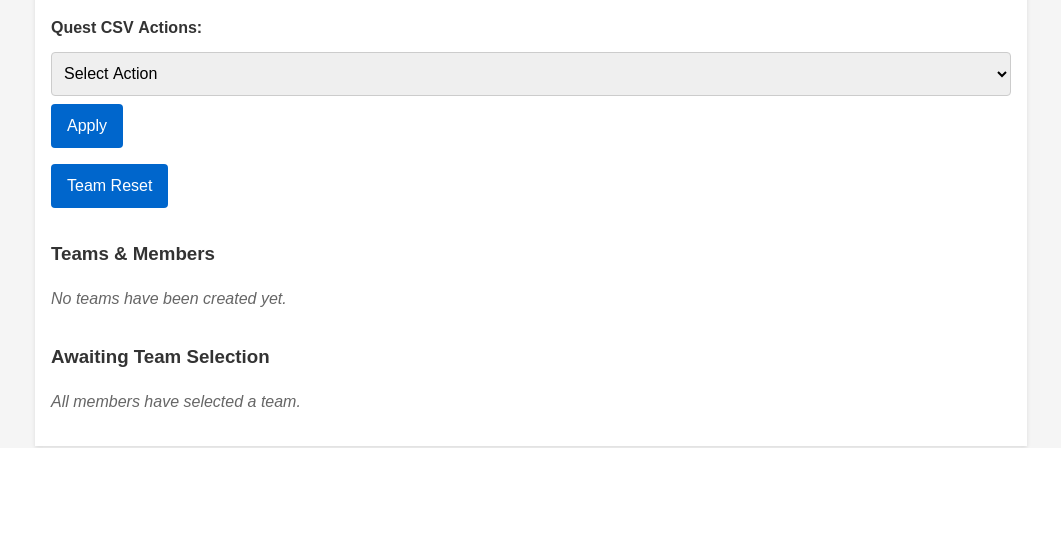
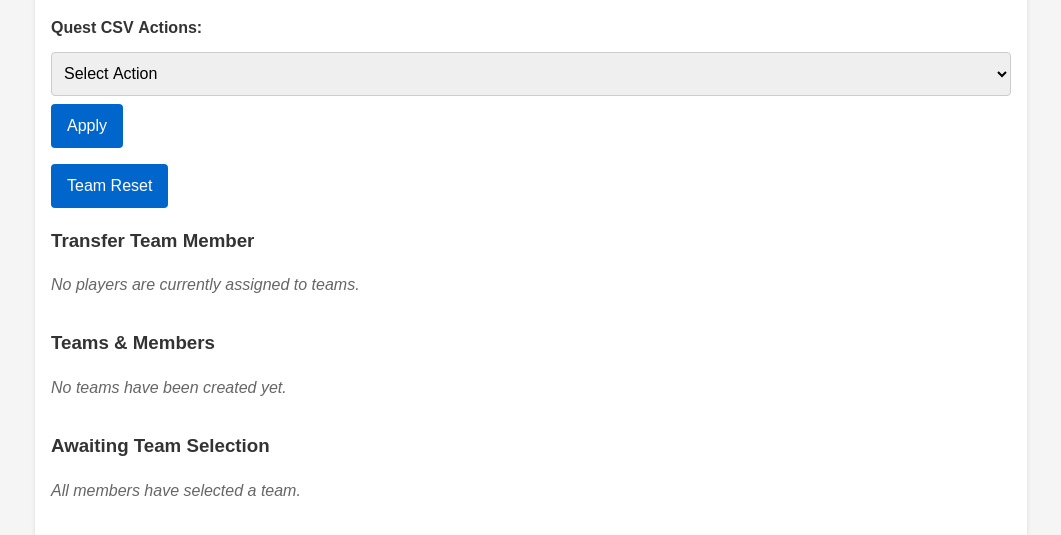
Before and after one commit to jc08107/Scavenger, a FastAPI app: template templates/admin_dashboard.html in a window 1280 px wide. Shown: the part 352-887 px from the top of the page, without its empty margins (109-1170 px from the left). Before the commit the page ends 800 px from the top, so only its background shows below. Run offline with FastAPI, Linux system fonts and the light colour scheme; the template is opened without the code that fills it, so the values that code supplies are empty.

Commit message:
Describe what changed

```diff
--- a/main.py
+++ b/main.py
@@ -18,6 +18,7 @@ import os
 import uuid
 from datetime import datetime
 from typing import List, Optional
+from urllib.parse import quote
 
 from fastapi import (
     Depends,
@@ -29,7 +30,7 @@ from fastapi import (
     UploadFile,
     status,
 )
-from fastapi.responses import HTMLResponse, RedirectResponse
+from fastapi.responses import HTMLResponse, RedirectResponse, Response
 from fastapi.staticfiles import StaticFiles
 from fastapi.templating import Jinja2Templates
 from sqlalchemy import text
@@ -460,11 +461,13 @@ def player_teams_get(request: Request, db: Session = Depends(database.get_db), u
         return RedirectResponse(url="/player/home", status_code=302)
     # Retrieve existing teams
     teams = db.query(Team).all()
+    message = request.query_params.get("message")
     return templates.TemplateResponse(
         "player_teams.html",
         {
             "request": request,
             "teams": teams,
+            "message": message,
         },
     )
 
@@ -476,10 +479,22 @@ def player_teams_post(
     new_team_name: Optional[str] = Form(None),
     db: Session = Depends(database.get_db),
     user: User = Depends(require_role("player")),
-) -> RedirectResponse:
+) -> Response:
     if user.team_id:
         return RedirectResponse(url="/player/home", status_code=302)
     session = get_session(db)
+
+    def render_with_message(message: str, status_code: int = 200) -> HTMLResponse:
+        teams = db.query(Team).all()
+        return templates.TemplateResponse(
+            "player_teams.html",
+            {
+                "request": request,
+                "teams": teams,
+                "message": message,
+            },
+            status_code=status_code,
+        )
 
     # Normalize inputs
     team_id = (team_id or "").strip()
@@ -489,11 +504,10 @@ def player_teams_post(
     if new_team_name:
         # Basic validation
         if len(new_team_name) < 3:
-            raise HTTPException(400, detail="Team name must be at least 3 characters")
+            return render_with_message("Team name must be at least 3 characters.")
         # Check unique name
         if db.query(Team).filter(Team.name == new_team_name).first():
-            # Name taken; you could re-render with a message; for now just 400:
-            raise HTTPException(400, detail="Team name already in use")
+            return render_with_message("That team name is already in use. Please choose another name.")
         team = Team(name=new_team_name, created_by_user_id=user.id)
         db.add(team)
         db.commit()
@@ -508,10 +522,13 @@ def player_teams_post(
         try:
             tid = int(team_id)
         except ValueError:
-            raise HTTPException(400, detail="Invalid team ID")
+            return render_with_message("Please select a valid team.")
         team = db.query(Team).filter(Team.id == tid).first()
         if not team:
-            raise HTTPException(404, detail="Team not found")
+            return render_with_message("That team could not be found. Please pick another team or create one.")
+        member_count = db.query(User).filter(User.team_id == team.id).count()
+        if member_count >= 9:
+            return render_with_message("That team already has 9 players. Please join a different team or create your own.")
         user.team_id = team.id
         user.is_team_leader = False
         db.commit()
@@ -519,7 +536,7 @@ def player_teams_post(
         return RedirectResponse(url="/player/home", status_code=302)
 
     # Neither a new name nor a valid team_id was provided
-    raise HTTPException(400, detail="Please choose a team or enter a new team name")
+    return render_with_message("Please choose a team or enter a new team name.", status_code=400)
 
 
 @app.get("/player/home", response_class=HTMLResponse)
@@ -851,6 +868,13 @@ def admin_dashboard(
         .order_by(Team.name.asc())
         .all()
     )
+    transfer_players = (
+        db.query(User)
+        .filter(User.role == "player", User.team_id.isnot(None))
+        .options(subqueryload(User.team))
+        .order_by(User.first_name.asc())
+        .all()
+    )
     team_groups = []
     for team in teams:
         members = sorted(team.members, key=lambda member: member.first_name.lower())
@@ -862,6 +886,15 @@ def admin_dashboard(
         .all()
     )
     quest_count = db.query(Quest).filter(Quest.session_id == session.id).count()
+    transfer_teams = []
+    for team in teams:
+        member_count = len(team.members)
+        if member_count < 9:
+            transfer_teams.append(
+                {"id": team.id, "name": team.name, "member_count": member_count}
+            )
+    transfer_message = request.query_params.get("transfer_message")
+    transfer_error = request.query_params.get("transfer_error")
     return templates.TemplateResponse(
         "admin_dashboard.html",
         {
@@ -870,6 +903,10 @@ def admin_dashboard(
             "team_groups": team_groups,
             "awaiting_members": awaiting_members,
             "quest_count": quest_count,
+            "transfer_players": transfer_players,
+            "transfer_teams": transfer_teams,
+            "transfer_message": transfer_message,
+            "transfer_error": transfer_error,
         },
     )
 
@@ -965,3 +1002,53 @@ def admin_team_reset(
     reset_all_teams(db)
     db.commit()
     return RedirectResponse(url="/admin/dashboard", status_code=302)
+
+
+@app.post("/admin/transfer-player")
+def admin_transfer_player(
+    request: Request,
+    player_id: int = Form(...),
+    target_team_id: int = Form(...),
+    db: Session = Depends(database.get_db),
+    user: User = Depends(require_role("admin")),
+) -> RedirectResponse:
+    def redirect_with_feedback(key: str, message: str) -> RedirectResponse:
+        encoded = quote(message)
+        return RedirectResponse(url=f"/admin/dashboard?{key}={encoded}", status_code=302)
+
+    player = (
+        db.query(User)
+        .filter(User.id == player_id, User.role == "player")
+        .options(subqueryload(User.team))
+        .first()
+    )
+    if not player:
+        return redirect_with_feedback("transfer_error", "Player not found.")
+    if player.team_id is None:
+        return redirect_with_feedback("transfer_error", "This player is not currently assigned to a team.")
+    try:
+        target_team_id_int = int(target_team_id)
+    except (TypeError, ValueError):
+        return redirect_with_feedback("transfer_error", "Please select a valid team to transfer to.")
+    target_team = db.query(Team).filter(Team.id == target_team_id_int).first()
+    if not target_team:
+        return redirect_with_feedback("transfer_error", "Selected team could not be found.")
+    if player.team_id == target_team.id:
+        return redirect_with_feedback("transfer_error", "Player is already on that team.")
+    member_count = db.query(User).filter(User.team_id == target_team.id).count()
+    if member_count >= 9:
+        return redirect_with_feedback("transfer_error", "Selected team already has the maximum of 9 players.")
+
+    player.team_id = target_team.id
+    player.is_team_leader = False
+    db.commit()
+
+    session = get_session(db)
+    ensure_team_quests(db, target_team, session)
+
+    player_name = player.first_name
+    new_team_name = target_team.name
+    return redirect_with_feedback(
+        "transfer_message",
+        f"{player_name} has been transferred to {new_team_name}.",
+    )
--- a/templates/admin_dashboard.html
+++ b/templates/admin_dashboard.html
@@ -27,6 +27,38 @@
 <form method="post" action="/admin/team-reset" class="form-inline" onsubmit="return confirm('This will delete all teams and remove members from their teams. Continue?');">
     <button type="submit">Team&nbsp;Reset</button>
 </form>
+<section class="transfer-section">
+    <h3>Transfer&nbsp;Team&nbsp;Member</h3>
+    {% if transfer_error %}
+    <p class="alert error">{{ transfer_error }}</p>
+    {% endif %}
+    {% if transfer_message %}
+    <p class="alert success">{{ transfer_message }}</p>
+    {% endif %}
+    {% if transfer_players and transfer_teams %}
+    <form method="post" action="/admin/transfer-player" class="form-inline transfer-form">
+        <label for="transfer_player_id">Player:</label>
+        <select name="player_id" id="transfer_player_id" required>
+            <option value="" disabled selected>Select&nbsp;Player</option>
+            {% for player in transfer_players %}
+            <option value="{{ player.id }}" data-current-team="{{ player.team_id or '' }}">{{ player.first_name }}{% if player.team %} &mdash; {{ player.team.name }}{% endif %}</option>
+            {% endfor %}
+        </select>
+        <span class="transfer-label">Transfer&nbsp;to</span>
+        <select name="target_team_id" id="transfer_team_id" required>
+            <option value="" disabled selected>Select&nbsp;Team</option>
+            {% for team in transfer_teams %}
+            <option value="{{ team.id }}" data-member-count="{{ team.member_count }}">{{ team.name }} ({{ team.member_count }} players)</option>
+            {% endfor %}
+        </select>
+        <button type="submit">Transfer</button>
+    </form>
+    {% elif not transfer_players %}
+    <p class="empty-state">No players are currently assigned to teams.</p>
+    {% else %}
+    <p class="empty-state">No teams have open slots under the 9-player limit.</p>
+    {% endif %}
+</section>
 
 <section class="roster-section">
     <h3>Teams&nbsp;&amp;&nbsp;Members</h3>
@@ -73,4 +105,36 @@
     <p class="empty-state">All members have selected a team.</p>
     {% endif %}
 </section>
+{% if transfer_players and transfer_teams %}
+<script>
+document.addEventListener('DOMContentLoaded', function () {
+    const playerSelect = document.getElementById('transfer_player_id');
+    const teamSelect = document.getElementById('transfer_team_id');
+    function filterTeams() {
+        const currentTeamId = playerSelect.selectedOptions.length ? playerSelect.selectedOptions[0].dataset.currentTeam : '';
+        Array.from(teamSelect.options).forEach((option) => {
+            if (!option.value) {
+                option.hidden = false;
+                option.disabled = false;
+                return;
+            }
+            if (option.value === currentTeamId) {
+                option.hidden = true;
+                option.disabled = true;
+                if (teamSelect.value === option.value) {
+                    teamSelect.value = '';
+                }
+            } else {
+                option.hidden = false;
+                option.disabled = false;
+            }
+        });
+    }
+    if (playerSelect && teamSelect) {
+        playerSelect.addEventListener('change', filterTeams);
+        filterTeams();
+    }
+});
+</script>
+{% endif %}
 {% endblock %}
--- a/templates/player_teams.html
+++ b/templates/player_teams.html
@@ -3,6 +3,10 @@
 {% block content %}
 <h2>Select&nbsp;Your&nbsp;Team</h2>
 <p>You are not part of a team yet. Join an existing team or create a new one to begin playing.</p>
+
+{% if message %}
+<p class="alert error">{{ message }}</p>
+{% endif %}
 
 <h3>Join&nbsp;an&nbsp;Existing&nbsp;Team</h3>
 {% if teams %}
```
